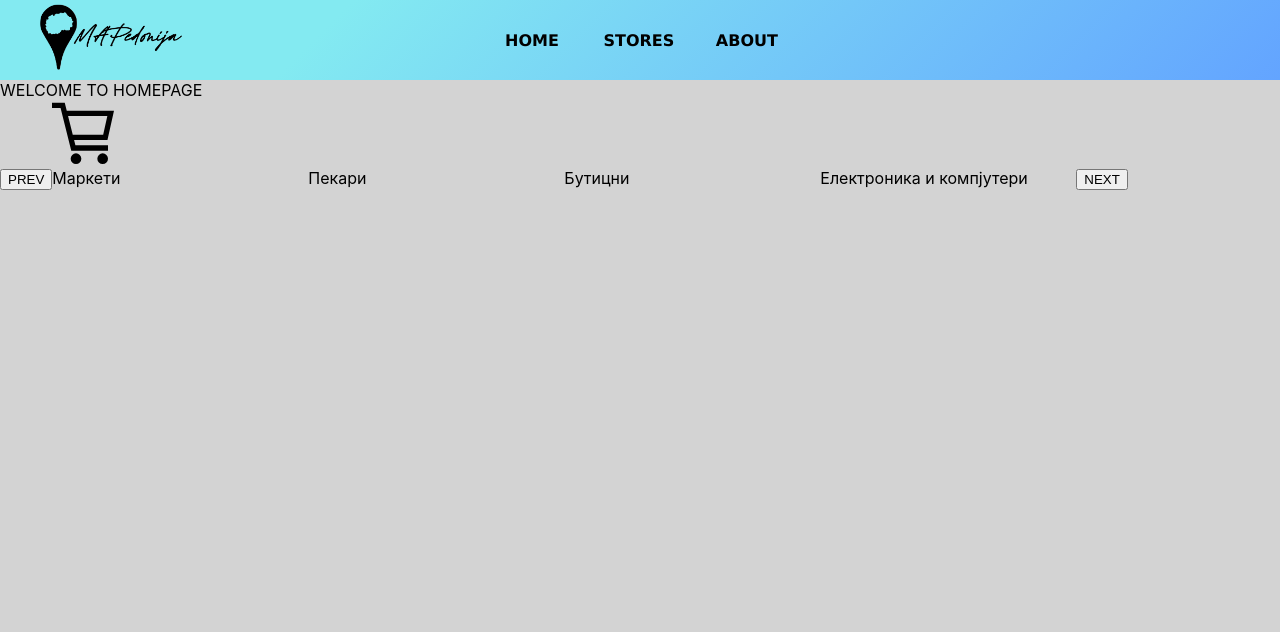
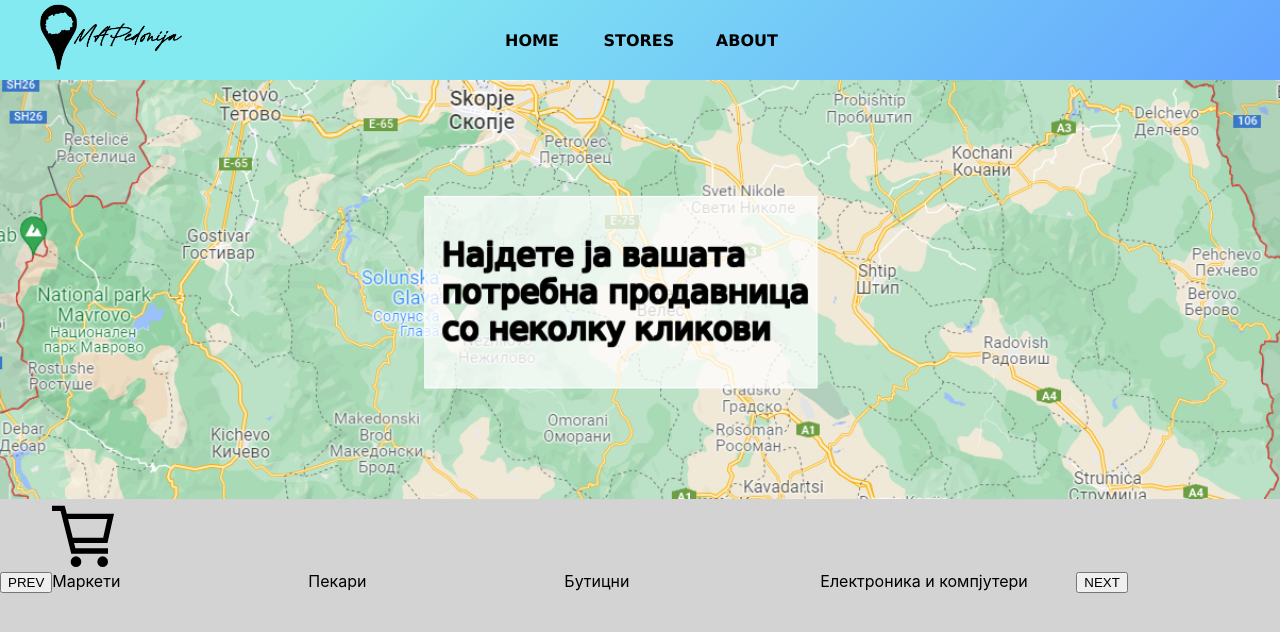
Before and after one commit to jetonramadani/-, a React (Create React App) app: page / in a window 1280 px wide. Shown: the top 632 px of the page. Built offline with nearby package versions, Linux system fonts and the light colour scheme.

Commit message:
Home Map Background Add

```diff
--- a/src/components/header/desktopHeader.css
+++ b/src/components/header/desktopHeader.css
@@ -106,11 +106,11 @@ nav a:nth-child(3):hover ~ #indicator {
   background: linear-gradient(130deg, purple, palevioletred);
   display: block;
 }
-img {
+.imgStyle {
   width: 150px;
   margin-left: 3%;
   margin-top: 0.2%;
 }
-img:hover {
+.imgStyle:hover {
   content: url("../../assets/whitelogo.png");
 }
--- /dev/null
+++ b/src/components/homepage/Home.css
@@ -0,0 +1,4 @@
+.MapBackgroundStyle {
+  width: 100%;
+  z-index: 0;
+}
--- a/src/components/homepage/Home.js
+++ b/src/components/homepage/Home.js
@@ -1,10 +1,13 @@
+/* eslint-disable */
 import React from 'react'
+import './Home.css'
 import CategoriesSlider from './CategoriesSlider'
+import photoImg1 from '../../assets/MapBackground.jpg'
 
 const Home = () => {
     return (
         <div>
-            WELCOME TO HOMEPAGE
+            {<img src={photoImg1} className='MapBackgroundStyle' />}
             <CategoriesSlider />
         </div>
     )
```
Also changed, not shown: src/assets/MapBackground.jpg (added).
